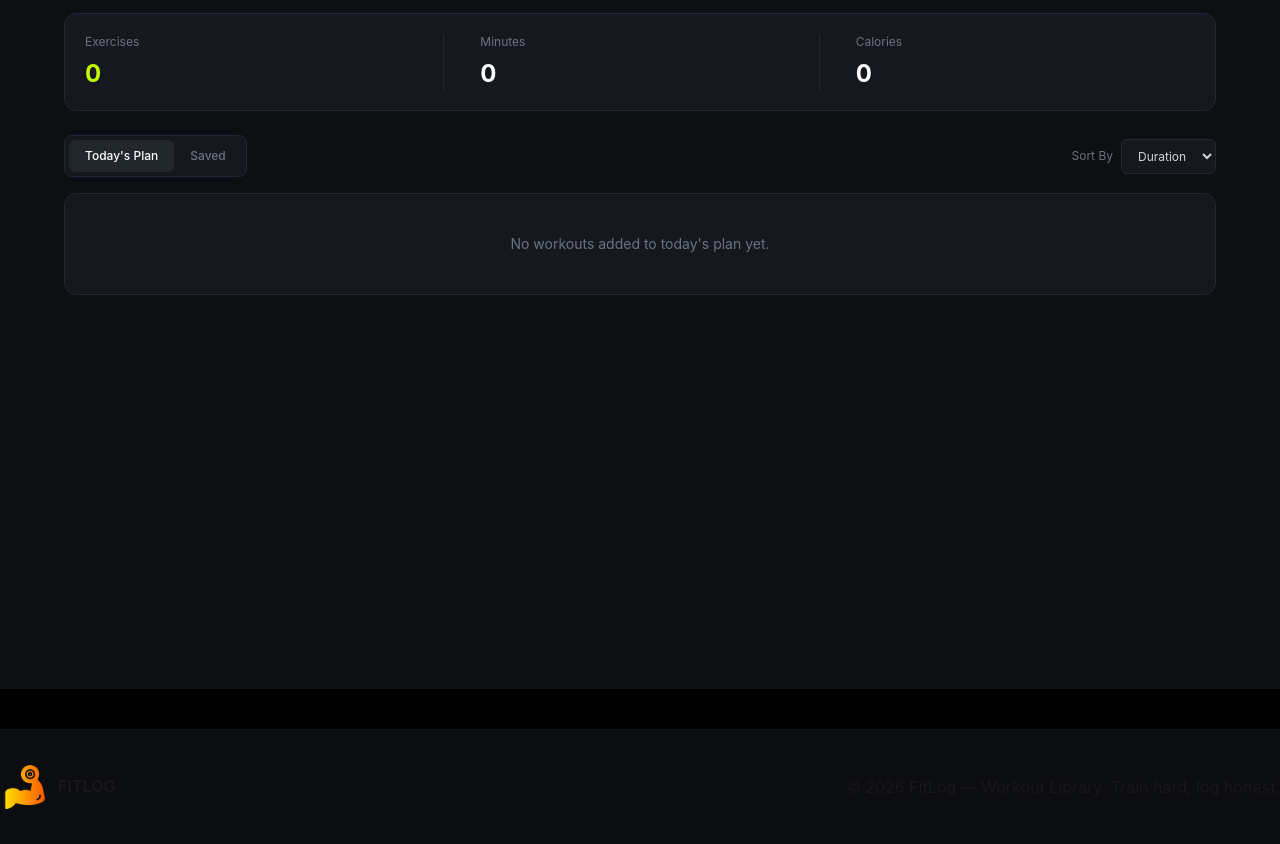
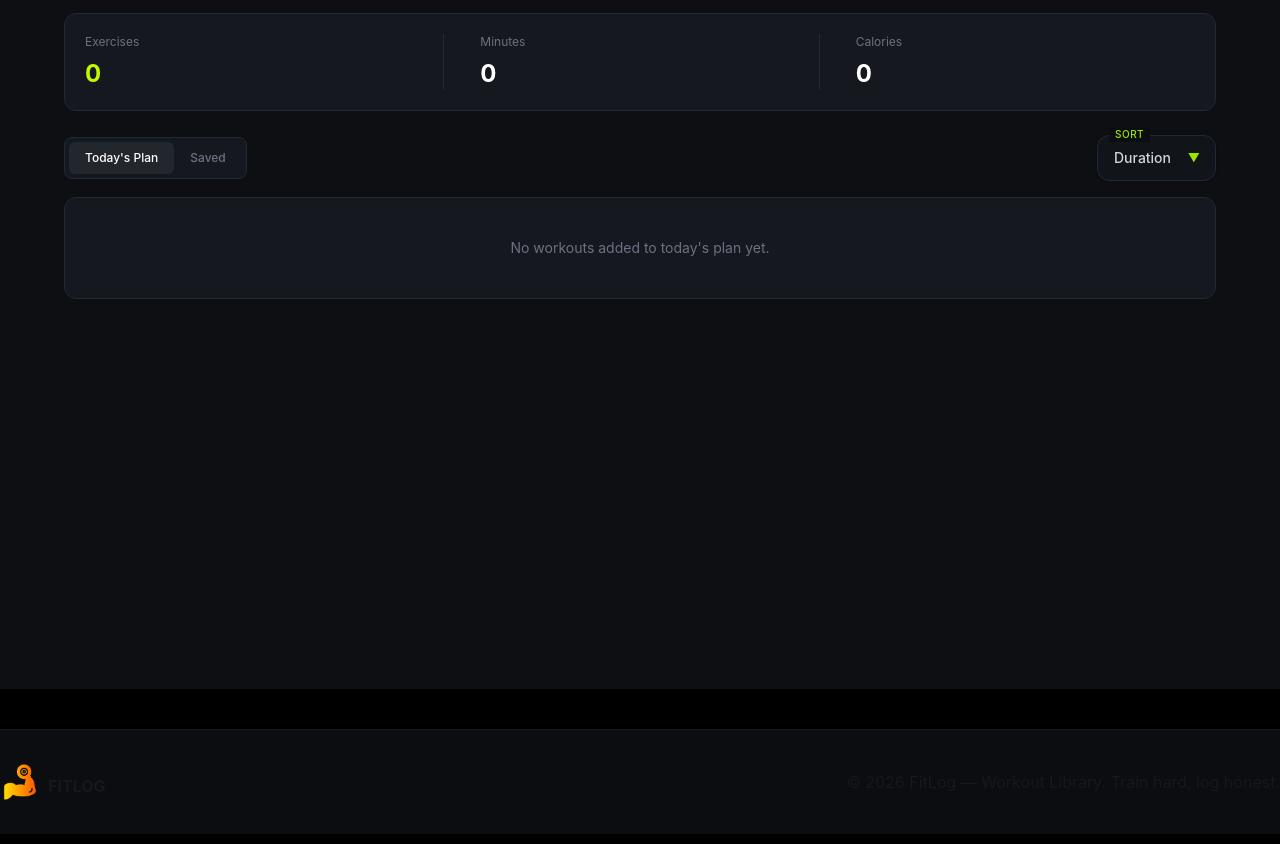
Before and after one commit to sajid-07321/assignment-6, a Next.js app: page /my-plan in a window 1280 px wide. Shown: the part 180-1024 px from the top of the page. Built offline with nearby package versions, Linux system fonts and the light colour scheme.

Commit message:
remove card sort

```diff
--- a/app/components/Footer.tsx
+++ b/app/components/Footer.tsx
@@ -1,6 +1,6 @@
 
 import Image from 'next/image';
-import bicep from '@/public/bicep.png'
+import logo from '@/public/bicep.png'
 
 const Footer = () => {
     return (
@@ -9,10 +9,10 @@ const Footer = () => {
             <div className='container mx-auto flex justify-between items-center'>
             {/* left */}
             <div className='flex gap-2'>
-            <Image src={bicep}
+            <Image src={logo}
             alt='footer logo'
-            width={50}
-            height={50} / >
+            width={40}
+            height={10} / >
             <h4 className='font-bold mt-3'>FITLOG</h4>
             </div>
             {/* right */}
--- a/app/components/MyPlan.tsx
+++ b/app/components/MyPlan.tsx
@@ -5,11 +5,32 @@ import Image from "next/image";
 import Link from "next/link";
 
 const MyPlan = () => {
-  const { plan, saved } = useContext(WorkoutContext);
+  const { plan, saved, removeFromPlan, removeFromSaved } =
+    useContext(WorkoutContext);
 
   const [activeTab, setActiveTab] = useState<"plan" | "saved">("plan");
 
-  const currentWorkouts = activeTab === "plan" ? plan : saved;
+  const [sortBy, setSortBy] = useState<"duration" | "calories" | "rating">(
+    "duration",
+  );
+
+  const currentWorkouts = [...(activeTab === "plan" ? plan : saved)].sort(
+    (a, b) => {
+      if (sortBy === "duration") {
+        return b.duration - a.duration;
+      }
+
+      if (sortBy === "calories") {
+        return b.caloriesBurned - a.caloriesBurned;
+      }
+
+      if (sortBy === "rating") {
+        return b.rating - a.rating;
+      }
+
+      return 0;
+    },
+  );
 
   console.log(plan, saved, "plan", "saved");
 
@@ -55,7 +76,8 @@ const MyPlan = () => {
 
             <p className="mt-2 text-2xl font-bold">
               {currentWorkouts.reduce(
-                (total: number, workout:(typeof currentWorkouts)[number]) => total + workout.caloriesBurned,
+                (total: number, workout: (typeof currentWorkouts)[number]) =>
+                  total + workout.caloriesBurned,
                 0,
               )}
             </p>
@@ -90,19 +112,26 @@ const MyPlan = () => {
           </div>
 
           {/* Sort */}
-          <div className="flex items-center gap-2">
-            <span className="text-xs text-gray-500">Sort By</span>
+          <div className="relative">
+            <span className="absolute -top-2 left-3 z-10 bg-[#0B0D10] px-1.5 text-[10px] font-medium uppercase tracking-wider text-lime-400">
+              Sort
+            </span>
 
             <select
-              className="rounded-md border border-gray-800 bg-[#15181e] px-3 py-2 text-xs text-gray-300 outline-none"
-              defaultValue="duration"
+              value={sortBy}
+              onChange={(e) =>
+                setSortBy(e.target.value as "duration" | "calories" | "rating")
+              }
+              className="cursor-pointer appearance-none rounded-xl border border-gray-800 bg-[#111418] px-4 py-3 pr-11 text-sm font-medium text-gray-300 shadow-sm transition-all hover:border-gray-700 hover:bg-[#15191e] focus:border-lime-500 focus:ring-1 focus:ring-lime-500/30 focus:outline-none"
             >
               <option value="duration">Duration</option>
-
               <option value="calories">Calories</option>
-
               <option value="rating">Rating</option>
             </select>
+
+            <span className="pointer-events-none absolute right-4 top-1/2 -translate-y-1/2 text-xs text-lime-400">
+              ▼
+            </span>
           </div>
         </section>
 
@@ -117,7 +146,7 @@ const MyPlan = () => {
               </p>
             </div>
           ) : (
-            currentWorkouts.map((workout:(typeof currentWorkouts)[number]) => (
+            currentWorkouts.map((workout: (typeof currentWorkouts)[number]) => (
               <div
                 key={workout.id}
                 className="flex items-center gap-4 rounded-xl border border-gray-800 bg-[#15181e] p-3"
@@ -156,6 +185,17 @@ const MyPlan = () => {
                       Mark as Done
                     </button>
                   )}
+
+                  <button
+                    onClick={() =>
+                      activeTab === "plan"
+                        ? removeFromPlan(workout.id)
+                        : removeFromSaved(workout.id)
+                    }
+                    className="text-gray-600 hover:text-white"
+                  >
+                    ×
+                  </button>
                 </div>
               </div>
             ))
--- a/app/components/NavBar.tsx
+++ b/app/components/NavBar.tsx
@@ -62,7 +62,7 @@ const NavBar = () => {
 
   <Link
     href="/my-plan"
-    className="flex items-center gap-2 hover:text-lime-400"
+    className="flex items-center gap-2 hover:text-lime-400 "
   >
     <span>Saved</span>
 
--- a/app/components/WorkActions.tsx
+++ b/app/components/WorkActions.tsx
@@ -1,28 +1,40 @@
-"use client"
-import React, { useContext } from 'react';
-import { IWorkOut } from '../types/workout';
-import { WorkoutContext } from '../context/WorkoutContext';
-import { toast } from 'react-toastify';
+"use client";
 
-const WorkActions = ({singleWorkout}: {singleWorkout: IWorkOut}) => {
+import React, { useContext } from "react";
+import { IWorkOut } from "../types/workout";
+import { WorkoutContext } from "../context/WorkoutContext";
+import { toast } from "react-toastify";
 
-    const { saved, setSaved } = useContext(WorkoutContext)
+const WorkActions = ({
+  singleWorkout,
+}: {
+  singleWorkout: IWorkOut;
+}) => {
+  const { saved, setSaved } = useContext(WorkoutContext);
 
+  const handleAddToSave = () => {
+    const alreadySaved = saved.some(
+      (workout) => workout.id === singleWorkout.id
+    );
 
-    const handleAddToSave = () => {
-        console.log("add to save", singleWorkout);
+    if (alreadySaved) {
+      toast.info("Already saved");
+      return;
+    }
 
-        setSaved([...saved, singleWorkout]);
-        toast.success("Save For Later")
+    setSaved([...saved, singleWorkout]);
 
-    };
-    return (
-       <button className="rounded-lg bg-[#C2F800] px-5 py-3 text-sm font-semibold text-black transition hover:bg-lime-300"
+    toast.success("Save For Later");
+  };
 
-       onClick={()=> handleAddToSave()}>
-                Save For Later
-              </button>
-    );
+  return (
+    <button
+      className="rounded-lg bg-[#C2F800] px-5 py-3 text-sm font-semibold text-black transition hover:bg-lime-300"
+      onClick={handleAddToSave}
+    >
+      Save For Later
+    </button>
+  );
 };
 
 export default WorkActions;
--- a/app/components/WorkoutActions.tsx
+++ b/app/components/WorkoutActions.tsx
@@ -1,28 +1,40 @@
-"use client"
-import React, { useContext } from 'react';
-import { IWorkOut } from '../types/workout';
-import { WorkoutContext } from '../context/WorkoutContext';
-import { toast } from 'react-toastify';
+"use client";
 
-const WorkoutActions = ({singleWorkout}: {singleWorkout: IWorkOut}) => {
+import React, { useContext } from "react";
+import { IWorkOut } from "../types/workout";
+import { WorkoutContext } from "../context/WorkoutContext";
+import { toast } from "react-toastify";
 
-    const { plan, setPlan } = useContext(WorkoutContext)
+const WorkoutActions = ({
+  singleWorkout,
+}: {
+  singleWorkout: IWorkOut;
+}) => {
+  const { plan, setPlan } = useContext(WorkoutContext);
 
+  const handleAddToPlan = () => {
+    const alreadyAdded = plan.some(
+      (workout) => workout.id === singleWorkout.id
+    );
 
-    const handleAddToPlan = () => {
-        console.log("add to plan", singleWorkout);
+    if (alreadyAdded) {
+      toast.info("Already added to your plan");
+      return;
+    }
 
-        setPlan([...plan, singleWorkout]);
-        toast.success("Add To My Plan")
+    setPlan([...plan, singleWorkout]);
 
-    };
-    return (
-       <button className="rounded-lg bg-[#C2F800] px-5 py-3 text-sm font-semibold text-black transition hover:bg-lime-300"
+    toast.success("Add To My Plan");
+  };
 
-       onClick={()=> handleAddToPlan()}>
-                Add to today&apos;s plan
-              </button>
-    );
+  return (
+    <button
+      className="rounded-lg bg-[#C2F800] px-5 py-3 text-sm font-semibold text-black transition hover:bg-lime-300"
+      onClick={handleAddToPlan}
+    >
+      Add to today&apos;s plan
+    </button>
+  );
 };
 
 export default WorkoutActions;
--- a/app/context/WorkoutContext.tsx
+++ b/app/context/WorkoutContext.tsx
@@ -1,27 +1,35 @@
-"use client"
+"use client";
 
-import React, { createContext, ReactNode, useState } from 'react';
+import React, { createContext, ReactNode, useState } from "react";
 
+export const WorkoutContext = createContext({});
 
-export const WorkoutContext = createContext({})
+const WorkoutProvider = ({ children }: { children: ReactNode }) => {
+  const [plan, setPlan] = useState([]);
+  const [saved, setSaved] = useState([]);
 
+  const removeFromPlan = (id: number) => {
+    setPlan(plan.filter((workout) => workout.id !== id));
+  };
 
-const WorkoutProvider = ({children}: {children:ReactNode} ) => {
+  const removeFromSaved = (id: number) => {
+    setSaved(saved.filter((workout) => workout.id !== id));
+  };
 
-    const [plan, setPlan] = useState([]);
-    const [saved, setSaved] = useState([]);
+  const sharedData = {
+    plan,
+    setPlan,
+    saved,
+    setSaved,
+    removeFromPlan,
+    removeFromSaved,
+  };
 
-    const sharedData = {
-        plan,
-        setPlan,
-        saved,
-        setSaved
-    };
-
-    return <WorkoutContext.Provider value={sharedData}>
+  return (
+    <WorkoutContext.Provider value={sharedData}>
       {children}
     </WorkoutContext.Provider>
+  );
 };
 
-
 export default WorkoutProvider;
```
Lines whose indentation alone changed are shown as unchanged.
